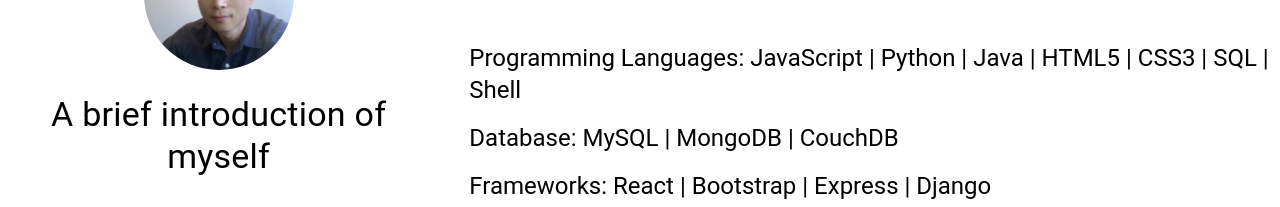
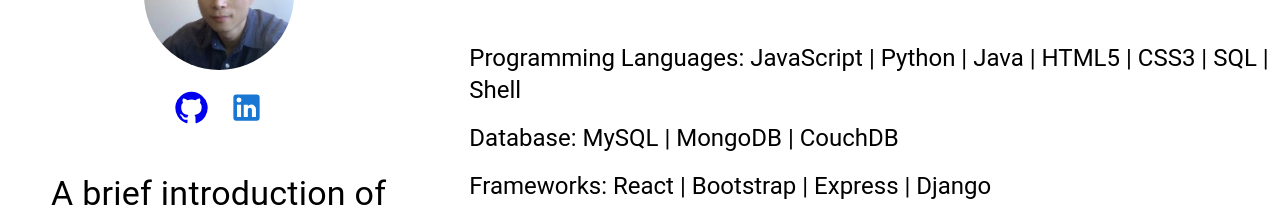
Before and after one commit to ethangeau/ethange, a React (Create React App) app: page / in a window 1280 px wide. Shown: the part 152-359 px from the top of the page. Built offline with nearby package versions, Linux system fonts and the light colour scheme.

Commit message:
add icons to home

```diff
--- a/src/components/Home.jsx
+++ b/src/components/Home.jsx
@@ -1,6 +1,9 @@
 import React from "react";
 import { Grid, Typography, Avatar } from "@mui/material";
 import avatar from "../static/images/avatar.jpeg";
+
+import GitHubIcon from "@mui/icons-material/GitHub";
+import LinkedInIcon from "@mui/icons-material/LinkedIn";
 
 export default function Home() {
   return (
@@ -12,6 +15,23 @@
             src={avatar}
             sx={{ width: 150, height: 150 }}
           />
+          <div style={{ padding: "20px" }}>
+            <a
+              href="https://github.com/yebinge"
+              target="_blank"
+              rel="noreferrer"
+              style={{ paddingRight: "20px" }}
+            >
+              <GitHubIcon fontSize="large" />
+            </a>
+            <a
+              href="https://www.linkedin.com/in/ethan-g-795aa0217/"
+              target="_blank"
+              rel="noreferrer"
+            >
+              <LinkedInIcon fontSize="large" color="primary" />
+            </a>
+          </div>
           <Typography variant="h4" gutterBottom sx={{ mt: 3 }}>
             A brief introduction of myself
           </Typography>
@@ -38,5 +58,3 @@
     </div>
   );
 }
-
-// src="https://cdn.nba.com/headshots/nba/latest/1040x760/2544.png"
```
